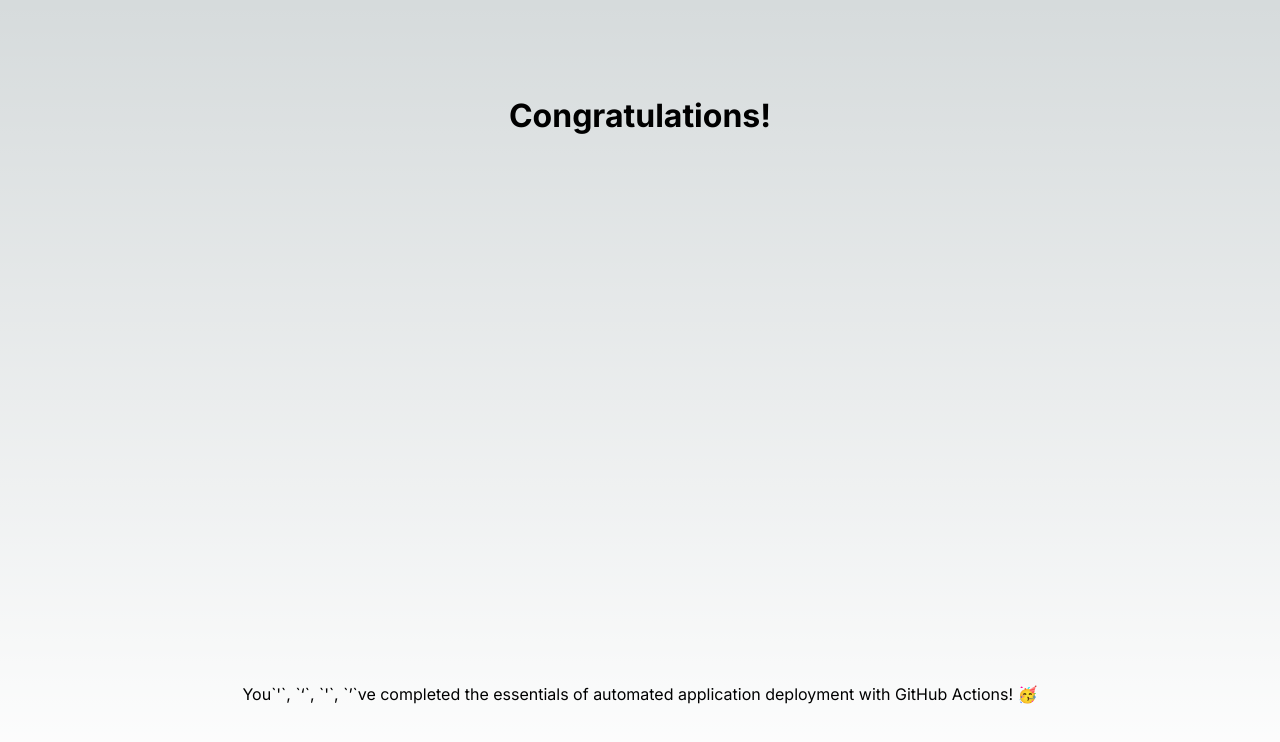
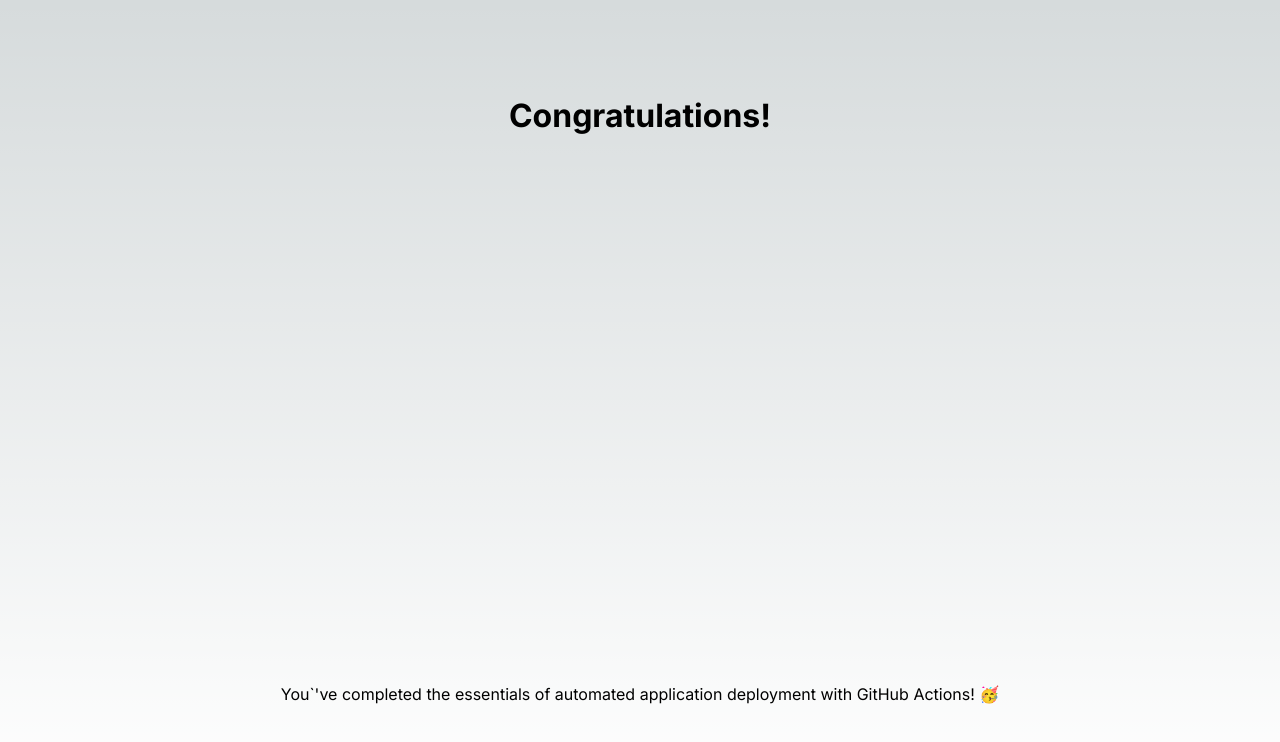
Before and after one commit to mrjimenez/actions-learning-pathway, a Next.js app: page / in a window 1280 px wide. Shown: the top 742 px of the page. Built offline with nearby package versions, Linux system fonts and the light colour scheme.

Commit message:
Fix index page

```diff
--- a/pages/index.js
+++ b/pages/index.js
@@ -17,8 +17,8 @@ export default function Home() {
       <main className={`${styles.main} ${inter.className}`}>
         <h1>Congratulations!</h1>
         <p>
-          You`&apos;`, `&lsquo;`, `&#39;`, `&rsquo;`ve completed the essentials
-          of automated application deployment with GitHub Actions! 🥳
+          You`&apos;ve completed the essentials of automated application
+          deployment with GitHub Actions! 🥳
         </p>
       </main>
     </>
```
